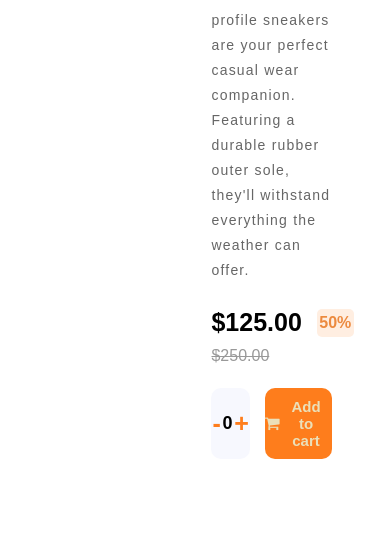
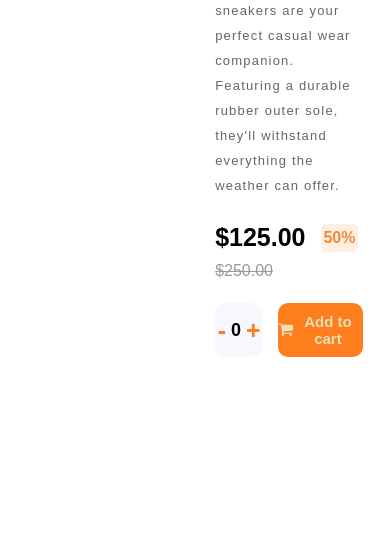
Before and after one commit to RubyMary18/E-Commerce-Product-Page, a plain HTML site: page index.html in a window 390 px wide. Shown: the part 466-1013 px from the top of the page. After the commit the page ends 911 px from the top, so only its background shows below. Drawn offline with Linux system fonts and the light colour scheme.

Commit message:
995px design

```diff
--- a/assets/css/style.css
+++ b/assets/css/style.css
@@ -284,6 +284,27 @@ li.number-display {
   }
 }
 
+/*media query for 1024px starts here*/
+@media only screen and (max-width: 1024px) {
+  .product-info-container p {
+    font-size: 13px;
+  }
+
+  main .wrapper {
+    width: 86%;
+  }
+
+  .product-image-container {
+    max-width: 50%;
+  }
+
+  .product-info-container {
+    padding-top: 20px;
+  }
+}
+}
+}
+
 /*media query for 995px starts here*/
 @media only screen and (max-width: 995px) {
 }
```
